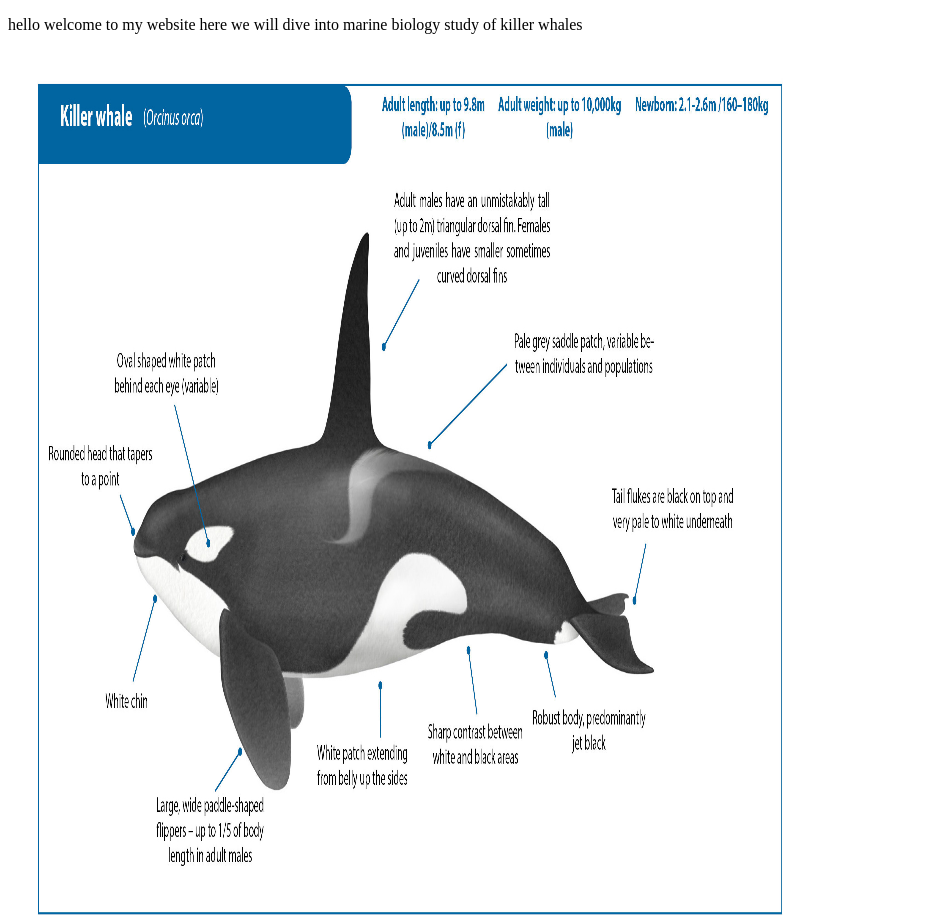
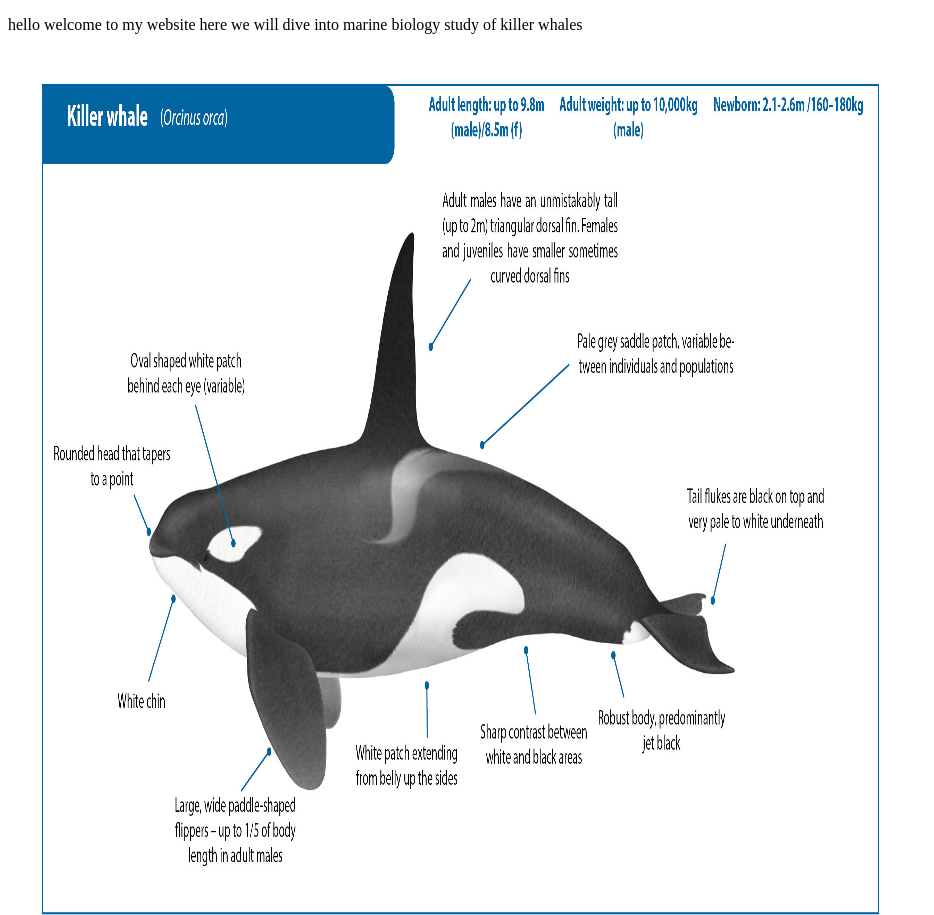
Before and after one commit to codewizardjames/codewizardjamess.github.io, a plain HTML site: page index.html in a window 1280 px wide. Shown: the top 915 px of the page, without its empty margins (0-934 px from the left). Drawn offline with Linux system fonts and the light colour scheme.

Commit message:
Update index.html

```diff
--- a/index.html
+++ b/index.html
@@ -2,7 +2,7 @@
 <html>
 <body>
   <p> hello welcome to my website here we will dive into marine biology study of killer whales </p>
-<img src= "Killer-whale.jpg " alt="Killer Whale Gender Identifiers"  width="800" height="900" >
+<img src= "Killer-whale.jpg " alt="Killer Whale Gender Identifiers"  width="900" height="900" >
   <p>(Orcinus orca) is a toothed whale belonging to the oceanic dolphin family, of which it is the largest member. It is the only extant species in the genus Orcinus and is recognizable by its black-and-white patterned body. A cosmopolitan species, orcas can be found in all of the world's oceans in a variety of marine environments, from Arctic and Antarctic regions to tropical seas </p>
 </body>
 </html>
```
